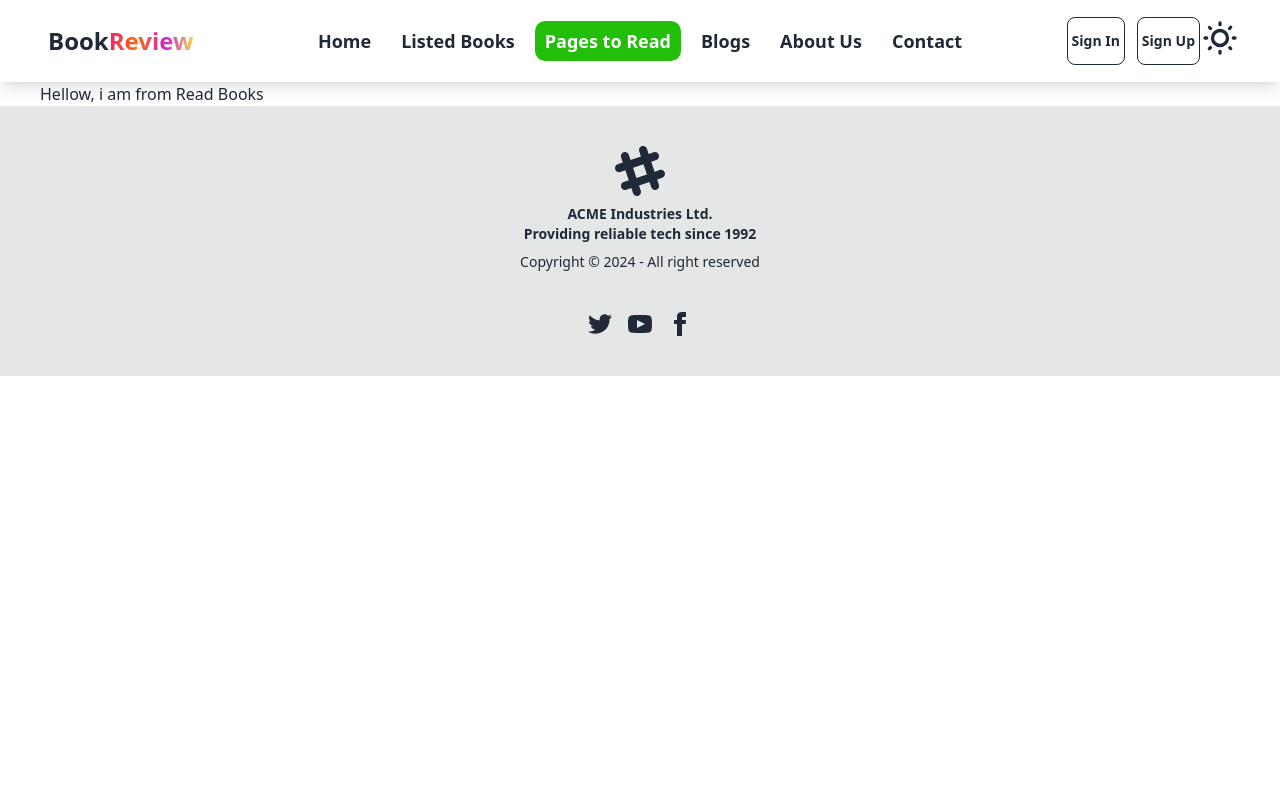
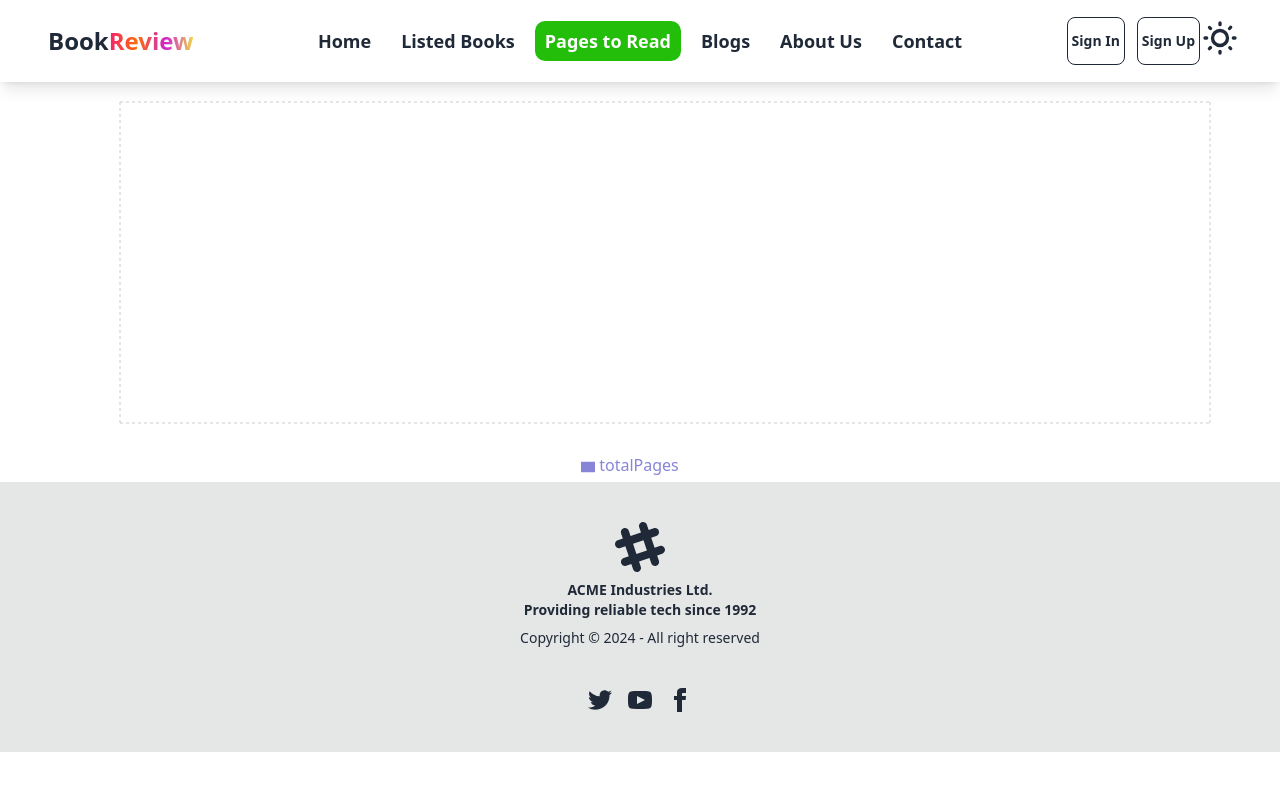
Before and after one commit to developerMohib/Book-Review-Assign-8, a React (Vite) app: page /readBooks in a window 1280 px wide. Shown: the top 790 px of the page. Built offline with nearby package versions, Linux system fonts and the light colour scheme.

Commit message:
almost done without filter

```diff
--- a/package.json
+++ b/package.json
@@ -20,6 +20,7 @@
     "react-router-dom": "^6.22.3",
     "react-tabs": "^6.0.2",
     "react-toastify": "^10.0.5",
+    "recharts": "^2.12.3",
     "sort-by": "^1.2.0"
   },
   "devDependencies": {
--- a/src/assets/Component/ReadBooks/ReadBooks.jsx
+++ b/src/assets/Component/ReadBooks/ReadBooks.jsx
@@ -1,11 +1,85 @@
-import React from 'react';
+// import React from 'react';
 
+// const ReadBooks = () => {
+
+
+//     return (
+//         <div>
+//             <h1> Hellow, i am from Read Books </h1>
+
+//         </div>
+//     );
+// };
+
+// export default ReadBooks;
+
+import { BarChart, Bar, Cell, XAxis, YAxis, CartesianGrid, Tooltip, Legend, ResponsiveContainer } from "recharts";
+
+const colors = ["#0088FE", "#00C49F", "#FFBB28", "#FF8042", "red", "pink"];
 const ReadBooks = () => {
-    return (
-        <div>
-            <h1> Hellow, i am from Read Books </h1>
-        </div>
-    );
+	// const books = useLoaderData();
+
+	const getLocalReadBookId = JSON.parse( localStorage.getItem('readBooks') ) ;
+
+	// const [readBooks, setReadBooks] = useState([]);
+	// useEffect(() => {
+	// 	const readBooksVar = [];
+	// 	for (const id of getLocalReadBookId) {
+	// 		for (const book of books) {
+	// 			if (book.bookId == id) {
+	// 				readBooksVar.push(book);
+	// 			}
+	// 		}
+	// 	}
+	// 	setReadBooks(readBooksVar);
+	// }, [books]);
+    console.log(getLocalReadBookId , 'chart');
+
+	const getPath = (x, y, width, height) => {
+		return `M${x},${y + height}C${x + width / 3},${y + height} ${
+			x + width / 2
+		},${y + height / 3}
+${x + width / 2}, ${y}
+C${x + width / 2},${y + height / 3} ${x + (2 * width) / 3},${y + height} ${
+			x + width
+		}, ${y + height}
+Z`;
+	};
+    const TriangleBar = (props) => {
+		const { fill, x, y, width, height } = props;
+
+		return <path d={getPath(x, y, width, height)} stroke="none" fill={fill} />;
+	};
+	return (
+<ResponsiveContainer width={'100%'}
+			height={400}>
+<BarChart
+
+			data={getLocalReadBookId}
+			margin={{
+				top: 20,
+				right: 30,
+				left: 20,
+				bottom: 5,
+			}}
+		>
+			<CartesianGrid strokeDasharray="3 3" />
+			<XAxis dataKey="bookName" />
+			<YAxis />
+            <Tooltip></Tooltip>
+			<Legend></Legend>
+			<Bar dataKey="totalPages"
+				fill="#8884d8"
+				shape={<TriangleBar />}
+				label={{ position: "top" }}
+			>
+				{getLocalReadBookId?.map((entry, index) => (
+					<Cell key={`cell-${index}`} fill={colors[index % 20]} />
+				))}
+			</Bar>
+		</BarChart>
+</ResponsiveContainer>
+	);
 };
 
 export default ReadBooks;
```
Also changed, not shown: 1 other file (tests, documents, lock files or other folders).
